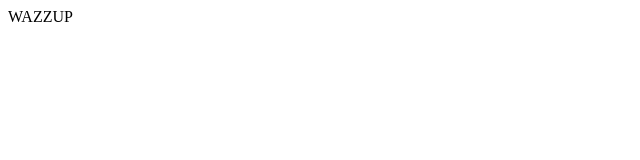
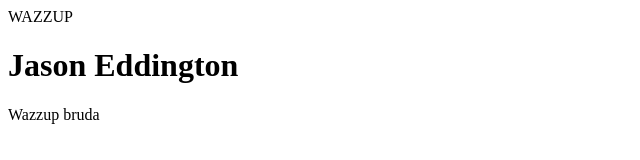
Before and after one commit to je109161-del/Personal-website-Jason.E-, a plain HTML site: page Index.html in a window 1280 px wide. Shown: the whole page, without its empty margins (0-640 px from the left). Drawn offline with Linux system fonts and the light colour scheme.

Commit message:
Add content to the body of Index.html

```diff
--- a/Index.html
+++ b/Index.html
@@ -1,5 +1,8 @@
 <!DOCTYPE html>
 <html>
 <head>WAZZUP</head>
-<body></body>
+<body>
+  <h1> Jason Eddington </h1>
+  <p> Wazzup bruda </p>
+</body>
 </html>
```
